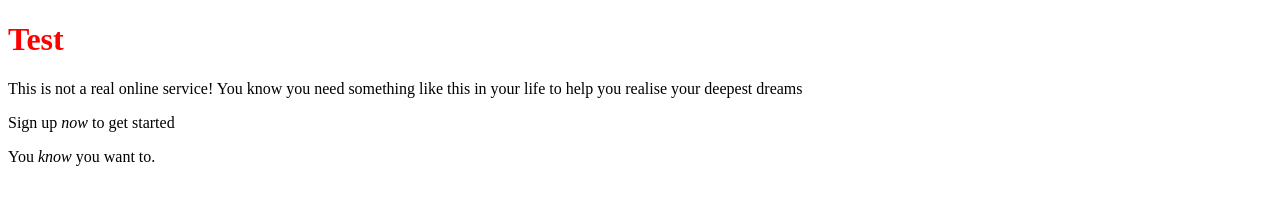
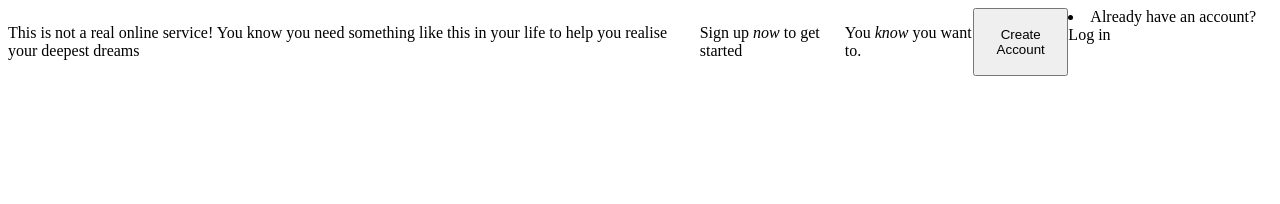
Before and after one commit to MacauleyStephenson/Sign-up-Form, a plain HTML site: page index.html in a window 1280 px wide. Drawn offline with Linux system fonts and the light colour scheme.

Commit message:
added js file for some query selectors

```diff
--- a/index.html
+++ b/index.html
@@ -8,10 +8,14 @@
 	<title>Sign Up Form</title>
 </head>
 <body>
-	<h1>Test</h1>
+	<a class="background"></a>
 	<p>This is not a real online service! You know you need something like this in your life to help you realise your deepest dreams</p>
 	<p>Sign up <i>now</i> to get started</p>
 
 	<p>You <i>know</i> you want to.</p>
+
+	<button>Create Account</button>
+
+	<p><li>Already have an account? Log in</li></p>
 </body>
 </html>
--- a/styles.css
+++ b/styles.css
@@ -1,3 +1,11 @@
-h1{
-	color: red;
+
+
+body{
+	display: flex;
+	justify-content: right;
+
 }
+
+.background{
+	background: linear-gradient(#e66465, #9198e5);
+}
```
Also changed, not shown: sign-up.js (added).
